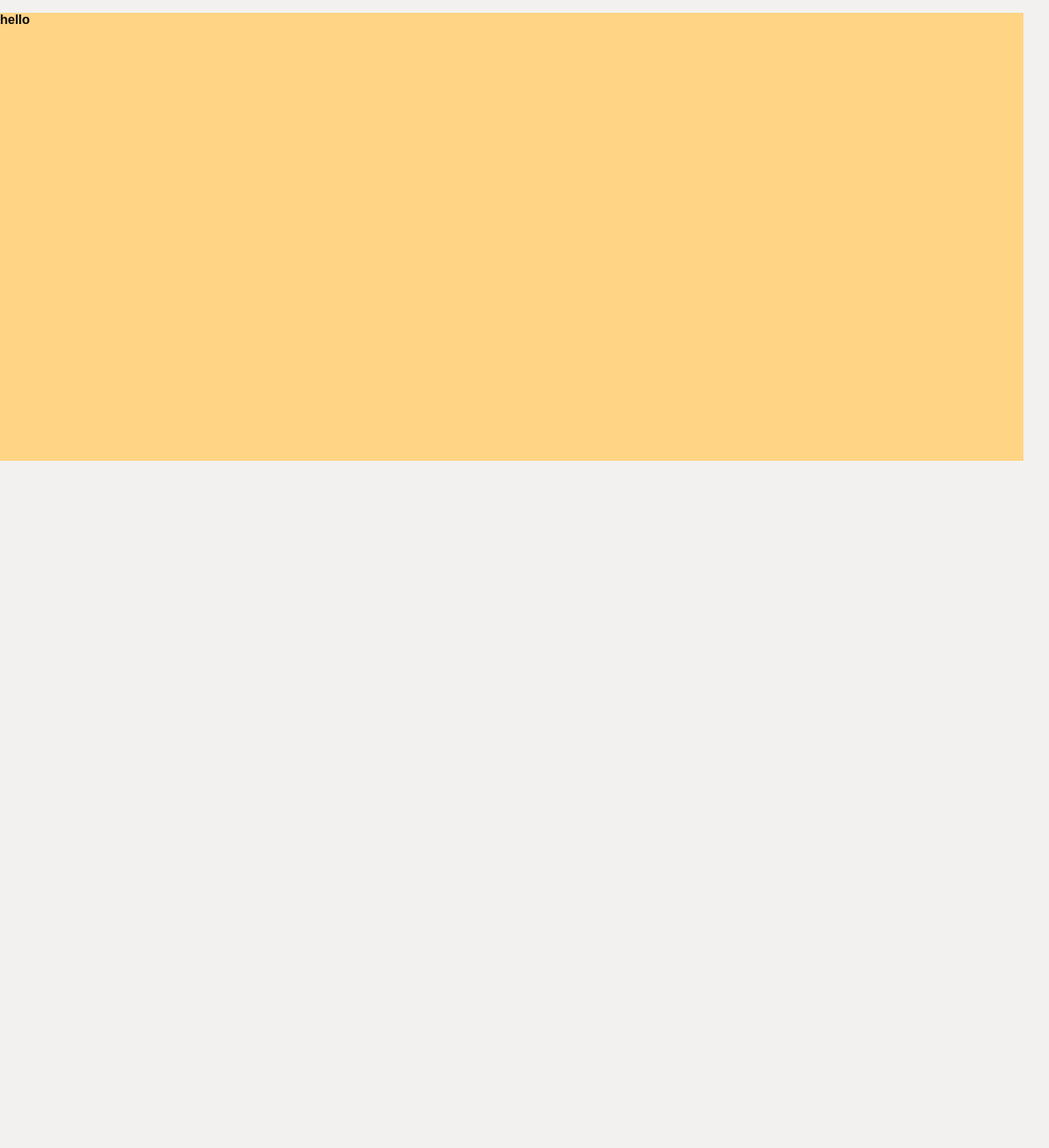
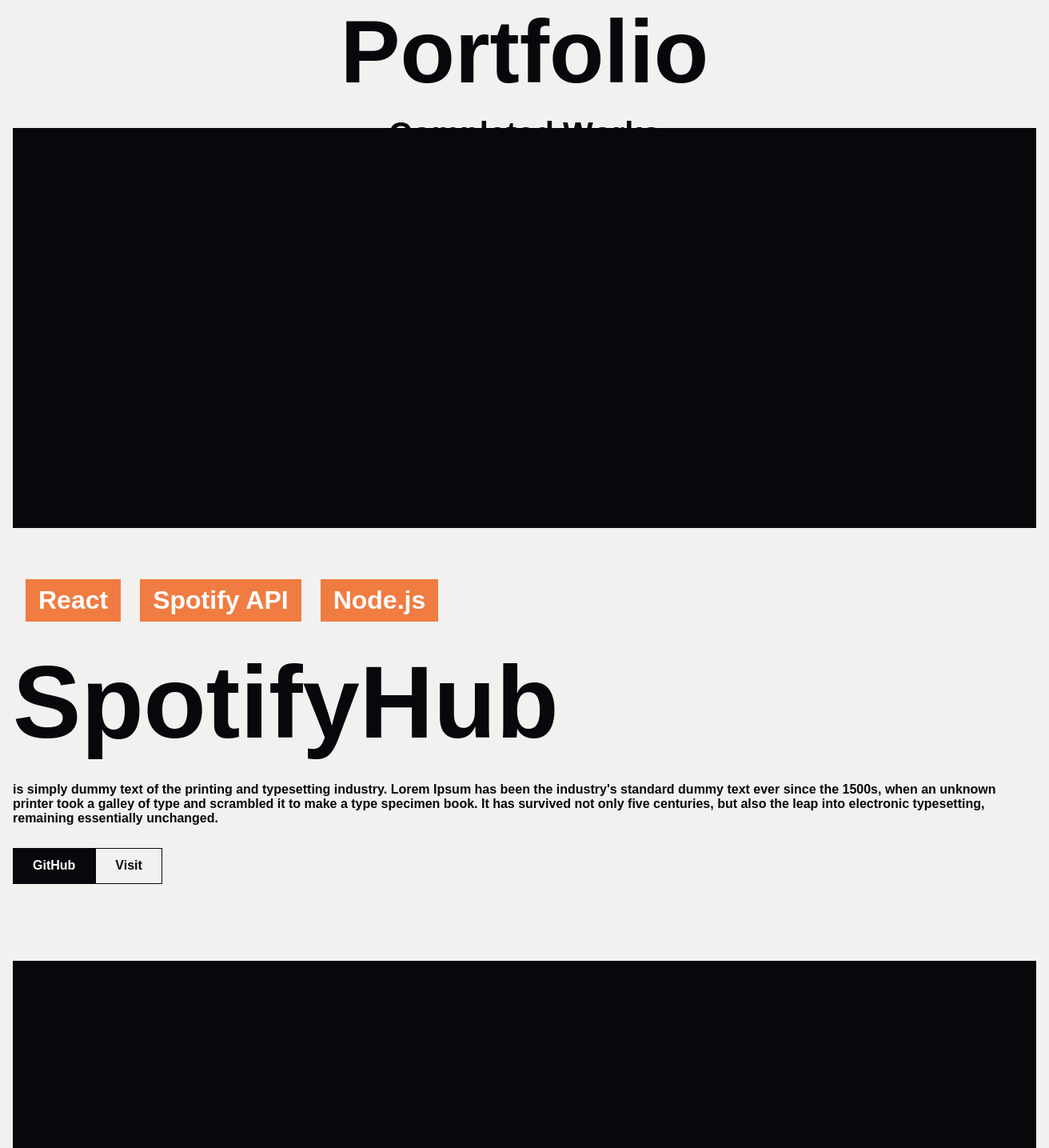
Before and after one commit to Sam-Carson/portfolio2022, a React (Create React App) app: page /test in a window 1280 px wide. Shown: the top 1435 px of the page at 80% size, 1312 px wide, since content can reach past the window. Before the commit the page ends 800 px from the top, so only its background shows below. Built offline with nearby package versions, Linux system fonts and the light colour scheme; a web font is replaced by a local one.

Commit message:
completed mobile-portfolio, working on about section

```diff
--- a/src/components/Navbar.js
+++ b/src/components/Navbar.js
@@ -13,8 +13,8 @@
           Home
         </a>
         <span className="navbar-link-spacer">|</span>
-        <a href="/projects" className="navbar-link">
-          Works
+        <a href="/portfolio" className="navbar-link">
+          Portfolio
         </a>
         <span className="navbar-link-spacer">|</span>
 
--- a/src/components/Works.js
+++ b/src/components/Works.js
@@ -3,8 +3,66 @@
 
 export default function Works() {
   return (
-    <div className="section">
-      <h3>hello</h3>
+    <div className="works-section">
+      <div className="works-header">
+        <h3>Portfolio</h3>
+        <p>Completed Works</p>
+      </div>
+      <div className="works-container">
+        <div className="project-container">
+          <div className="img-tester"></div>
+          <div className="project-tech-container">
+            <div className="project-tech">React</div>
+            <div className="project-tech">Spotify API</div>
+            <div className="project-tech">Node.js</div>
+          </div>
+          <h3>SpotifyHub</h3>
+          <p>
+            is simply dummy text of the printing and typesetting industry. Lorem
+            Ipsum has been the industry's standard dummy text ever since the
+            1500s, when an unknown printer took a galley of type and scrambled
+            it to make a type specimen book. It has survived not only five
+            centuries, but also the leap into electronic typesetting, remaining
+            essentially unchanged.
+          </p>
+          <div className="hero-btn-container">
+            <div className="hero-resume-btn">
+              <a href="https://github.com/Sam-Carson/spotifyHub">GitHub</a>
+            </div>
+            <div className="hero-contact-btn">
+              <a href="/contact">Visit</a>
+            </div>
+          </div>
+        </div>
+      </div>
+      <div className="works-container">
+        <div className="project-container">
+          <div className="img-tester"></div>
+          <div className="project-tech-container">
+            <div className="project-tech">React</div>
+            <div className="project-tech">Azure</div>
+            <div className="project-tech">Node.js</div>
+            <div className="project-tech">SQL</div>
+          </div>
+          <h3>Preston Food Bank</h3>
+          <p>
+            is simply dummy text of the printing and typesetting industry. Lorem
+            Ipsum has been the industry's standard dummy text ever since the
+            1500s, when an unknown printer took a galley of type and scrambled
+            it to make a type specimen book. It has survived not only five
+            centuries, but also the leap into electronic typesetting, remaining
+            essentially unchanged.
+          </p>
+          <div className="hero-btn-container">
+            <div className="hero-resume-btn">
+              <a href="https://github.com/Sam-Carson/spotifyHub">GitHub</a>
+            </div>
+            <div className="hero-contact-btn">
+              <a href="/contact">Visit</a>
+            </div>
+          </div>
+        </div>
+      </div>
     </div>
   );
 }
--- a/src/styles/Works/Works.css
+++ b/src/styles/Works/Works.css
@@ -1,40 +1,106 @@
 @import url("https://fonts.googleapis.com/css2?family=Bai+Jamjuree:wght@600&family=Montserrat:wght@300&family=Oxygen:wght@300;400&family=Roboto:wght@100;400&display=swap");
-.section {
+.works-section {
   width: 100%;
   height: 70vh;
+  padding: 0rem 1rem;
 }
-@media (min-width: 320px) {
-  .section {
-    background-color: #fefcfb;
-  }
-}
-@media (min-width: 375px) {
-  .section {
-    background-color: #08080c;
+@media (min-width: 360px) {
+  .works-section {
+    display: flex;
+    flex-direction: column;
   }
 }
 @media (min-width: 425px) {
-  .section {
-    background-color: #f07c42;
+  .works-section {
+    display: flex;
+    flex-direction: column;
   }
 }
 @media (min-width: 768px) {
-  .section {
-    background-color: #ffbf47;
+  .works-section {
+    display: flex;
+    flex-direction: column;
   }
 }
 @media (min-width: 1024px) {
-  .section {
-    background-color: #ffd485;
+  .works-section {
+    display: flex;
+    flex-direction: column;
   }
 }
 @media (min-width: 1440px) {
-  .section {
-    background-color: purple;
+  .works-section {
+    display: flex;
+    flex-direction: column;
   }
 }
 @media (min-width: 2560px) {
-  .section {
-    background-color: #f18955;
+  .works-section {
+    display: flex;
+    flex-direction: column;
   }
+}
+
+.img-tester {
+  width: 100%;
+  height: 500px;
+  background-color: #08080c;
+}
+
+.works-header {
+  width: 100%;
+  height: 8vh;
+  display: flex;
+  flex-direction: column;
+}
+
+.works-header h3 {
+  font-size: 7rem;
+  margin: 0;
+  text-align: center;
+}
+
+.works-header p {
+  margin: 0;
+  margin-top: 1rem;
+  text-align: center;
+  font-size: 2.5rem;
+}
+
+.project-container {
+  margin-top: 3rem;
+}
+
+.project-container h3 {
+  font-size: 8rem;
+  margin: 1.7rem 0;
+}
+
+.project-tech-container {
+  display: flex;
+  flex-direction: row;
+  margin-top: 4rem;
+}
+
+.project-tech {
+  height: -webkit-fit-content;
+  height: -moz-fit-content;
+  height: fit-content;
+  width: -webkit-fit-content;
+  width: -moz-fit-content;
+  width: fit-content;
+  padding: 0.5rem 1rem;
+  background-color: #f07c42;
+  color: #fefcfb;
+  margin: 0 0.5rem 0 1rem;
+  font-size: 2rem;
+}
+
+.works-container {
+  height: -webkit-fit-content;
+  height: -moz-fit-content;
+  height: fit-content;
+  display: flex;
+  flex-direction: column;
+  margin-top: 3rem;
 }/*# sourceMappingURL=Works.css.map */
--- a/src/styles/Works/Works.scss
+++ b/src/styles/Works/Works.scss
@@ -1,7 +1,66 @@
 @import "../../Variables/Variables.scss";
 
-.section {
+.works-section {
   width: 100%;
   height: 70vh;
+  padding: 0rem 1rem;
   @include responsive-test;
 }
+
+.img-tester {
+  width: 100%;
+  height: 500px;
+  background-color: $black;
+}
+
+.works-header {
+  width: 100%;
+  height: 8vh;
+  display: flex;
+  flex-direction: column;
+}
+
+.works-header h3 {
+  font-size: 7rem;
+  margin: 0;
+  text-align: center;
+}
+
+.works-header p {
+  margin: 0;
+  margin-top: 1rem;
+  text-align: center;
+  font-size: 2.5rem;
+}
+
+.project-container {
+  margin-top: 3rem;
+}
+
+.project-container h3 {
+  font-size: 8rem;
+  margin: 1.7rem 0;
+}
+
+.project-tech-container {
+  display: flex;
+  flex-direction: row;
+  margin-top: 4rem;
+}
+
+.project-tech {
+  height: fit-content;
+  width: fit-content;
+  padding: 0.5rem 1rem;
+  background-color: $orange;
+  color: $white;
+  margin: 0 0.5rem 0 1rem;
+  font-size: 2rem;
+}
+
+.works-container {
+  height: fit-content;
+  display: flex;
+  flex-direction: column;
+  margin-top: 3rem;
+}
```
Also changed, not shown: src/Variables/Variables.scss (+17 -16 lines), 1 other file (tests, documents, lock files or other folders).
